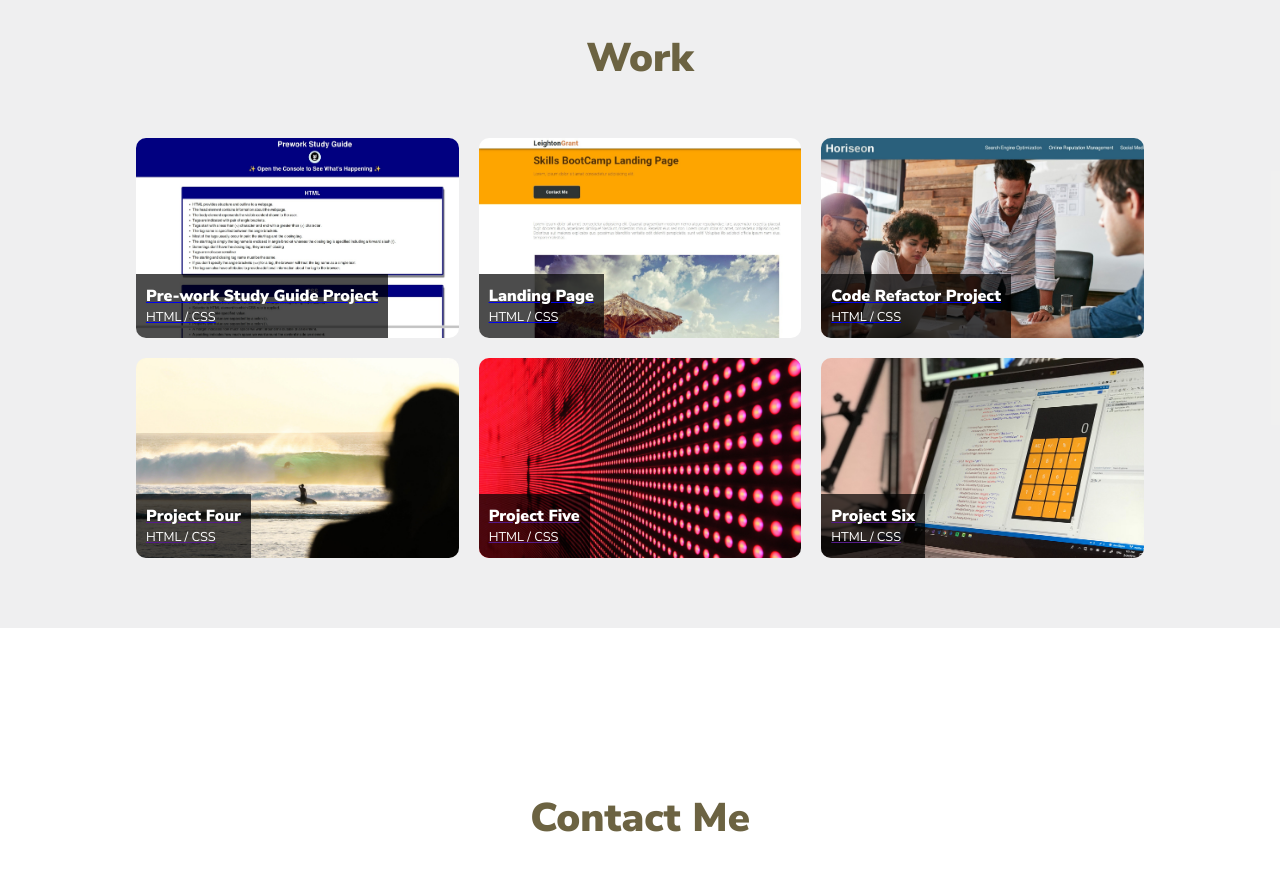
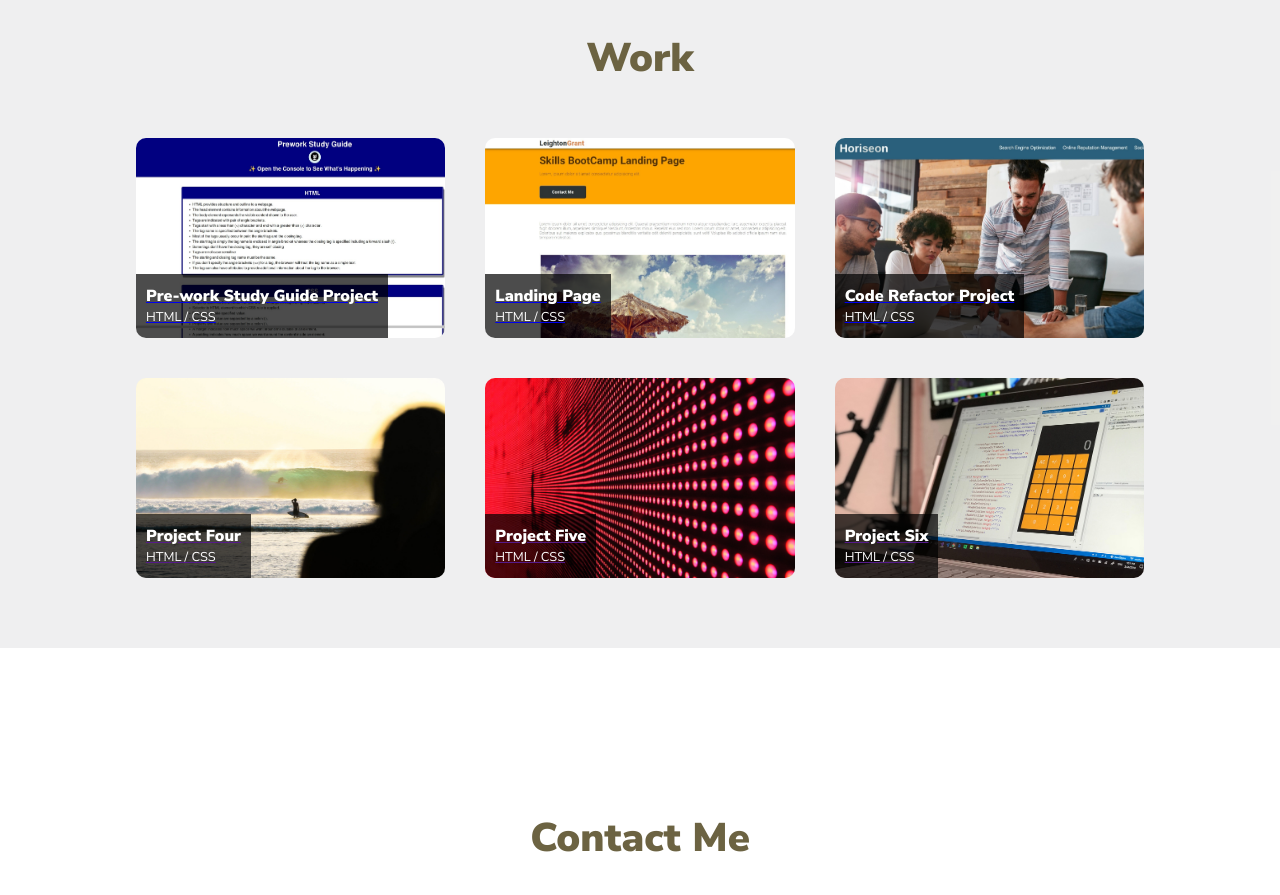
Before and after one commit to leightongrant/responsive-portfolio, a plain HTML site: page index.html in a window 1280 px wide. Shown: the part 1100-1995 px from the top of the page. Drawn offline with Linux system fonts and the light colour scheme; a web font is replaced by a local one.

Commit message:
this commit updates the gap in work section grid layout

```diff
--- a/css/style.css
+++ b/css/style.css
@@ -213,7 +213,7 @@ header {
     margin: auto;
     padding-bottom: 60px;
     display: grid;
-    gap: 20px;
+    gap: 40px;
     grid-template-columns: 1fr 1fr 1fr;
     grid-template-rows: 200px 200px;
     grid-template-areas:
```
